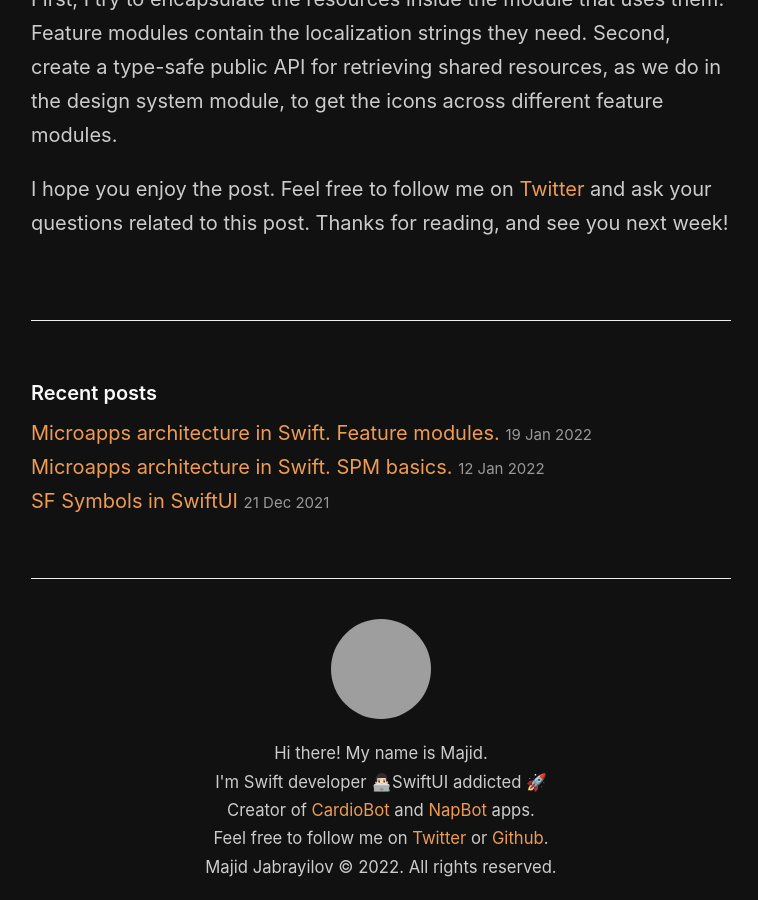
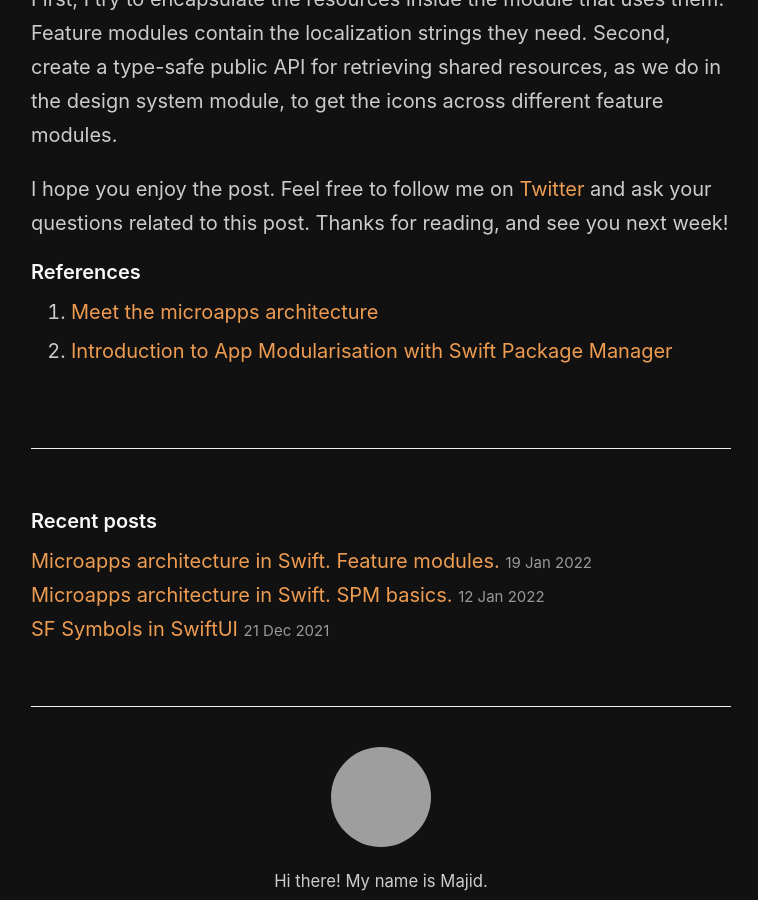
Before and after one commit to mecid/mecid.github.io, a Jekyll site: the page built from _posts/2022-01-26-microapps-architecture-in-swift-resources-and-localization.md, in a window 1280 px wide and 900 px high, scrolled down 5234 px, cut to the strip 0-900 px from the top of the window. Shown: the whole strip, without its empty margins (259-1017 px from the left). Built offline with Jekyll 4.4.1, drawn with Linux system fonts in a browser that asks for light colours; grey boxes are pictures that could not be loaded.

Commit message:
microapps references added to resources post

```diff
--- a/_posts/2022-01-26-microapps-architecture-in-swift-resources-and-localization.md
+++ b/_posts/2022-01-26-microapps-architecture-in-swift-resources-and-localization.md
@@ -142,3 +142,7 @@
 First, I try to encapsulate the resources inside the module that uses them. Feature modules contain the localization strings they need. Second, create a type-safe public API for retrieving shared resources, as we do in the design system module, to get the icons across different feature modules.
 
  I hope you enjoy the post. Feel free to follow me on [Twitter](https://twitter.com/mecid) and ask your questions related to this post. Thanks for reading, and see you next week!
+
+#### References
+1. [Meet the microapps architecture](https://increment.com/mobile/microapps-architecture/)
+2. [Introduction to App Modularisation with Swift Package Manager](https://holyswift.app/introduction-to-app-modularisation-with-swift-package-manager-a-tale-to-be-told)
```
